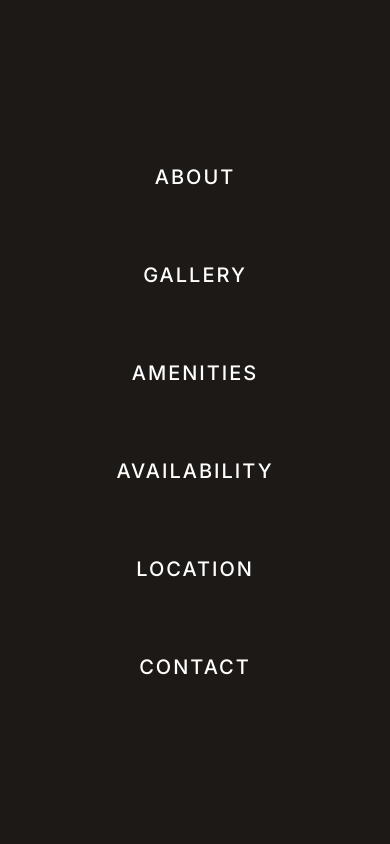
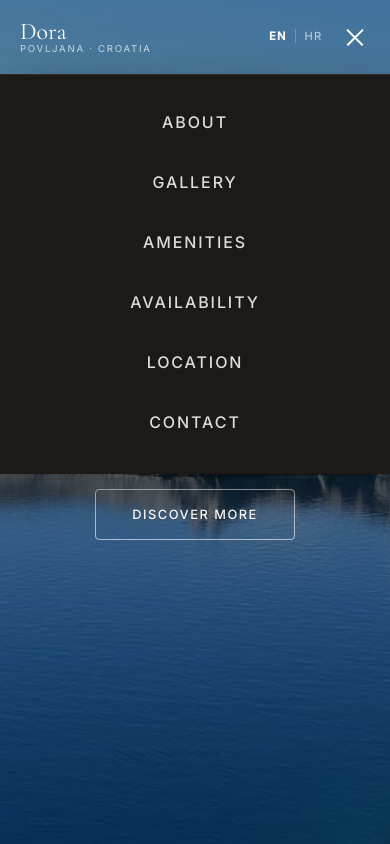
Before and after one commit to markozivko/apartmants-dora, a plain HTML site: page index.html in a window 390 px wide. Both pictures are taken after a click on the button "Menu". Shown: the top 844 px of the page. Drawn offline with nearby package versions, Linux system fonts and the light colour scheme.

Commit message:
Fix for navigation menu and image updates

```diff
--- a/css/style.css
+++ b/css/style.css
@@ -831,39 +831,36 @@ button { cursor: pointer; border: none; background: none; font: inherit; }
 
 /* ── 13. Responsive ───────────────────────────────────────── */
 @media (max-width: 900px) {
-  /* Fix: nav__inner must paint above the mobile overlay (which is z-index 99
-     inside nav's stacking context, while nav__inner has no z-index and would
-     otherwise be painted beneath it, blocking the burger button). */
-  .nav__inner {
-    position: relative;
-    z-index: 100;
-  }
+  /* Dropdown hangs below the nav bar via position: absolute; top: 100%.
+     Because .nav__inner has no position, the containing block is .nav
+     (position: fixed, left: 0, right: 0) — so the dropdown is full-width
+     and always below the burger, which is never covered. */
+  .nav__links { display: none; }
 
-  .nav__links { display: none; }
   .nav__links.open {
     display: flex;
     flex-direction: column;
-    position: fixed;
-    inset: 0;
+    position: absolute;
+    top: 100%;
+    left: 0;
+    right: 0;
     background: var(--c-dark);
     align-items: center;
-    justify-content: center;
-    gap: var(--space-lg);
-    z-index: 99;
+    gap: 1.25rem;
+    padding: 1.75rem 1.5rem 2rem;
+    border-top: 1px solid rgba(255, 255, 255, 0.08);
+    box-shadow: 0 16px 40px rgba(0, 0, 0, 0.3);
   }
+
   .nav__links.open a {
-    font-size: 1.25rem;
-    color: var(--c-white);
+    font-size: 1rem;
+    color: rgba(255, 255, 255, 0.85);
+    letter-spacing: 0.12em;
+    padding: 0.4rem 1rem;
   }
-  .nav__links.open a:hover { color: var(--c-sand); }
+  .nav__links.open a:hover { color: var(--c-white); }
 
   .nav__burger { display: flex; }
-
-  /* Keep burger spans white when menu is open (even if nav is .scrolled) */
-  .nav__burger.open span,
-  .nav.scrolled .nav__burger.open span {
-    background: var(--c-white);
-  }
 
   /* Reduce vertical padding on tablet */
   .section { padding-block: var(--space-xl); }
--- a/index.html
+++ b/index.html
@@ -98,10 +98,10 @@
     </div>
     <div class="gallery__grid">
       <div class="gallery__item gallery__item--large">
-        <img src="assets/povljana1.jpg" alt="Povljana sea view" loading="lazy" />
+        <img src="assets/booking-ocijena.jpeg" alt="Povljana sea view" loading="lazy" />
       </div>
       <div class="gallery__item">
-        <img src="assets/apartman-kuhinja.jpg" alt="Apartment kitchen" loading="lazy" />
+        <img src="assets/povljana1.jpg" alt="Apartment kitchen" loading="lazy" />
       </div>
       <div class="gallery__item">
         <img src="assets/apartman-rostilj.jpg" alt="BBQ area" loading="lazy" />
@@ -110,7 +110,7 @@
         <img src="assets/povljana2.jpg" alt="Povljana village" loading="lazy" />
       </div>
       <div class="gallery__item">
-        <img src="assets/apartman-ocijena.jpg" alt="Apartment view" loading="lazy" />
+        <img src="assets/apartman-kuhinja.jpg" alt="Apartment view" loading="lazy" />
       </div>
     </div>
   </section>
```
Also changed, not shown: assets/booking-ocijena.jpeg (added).
